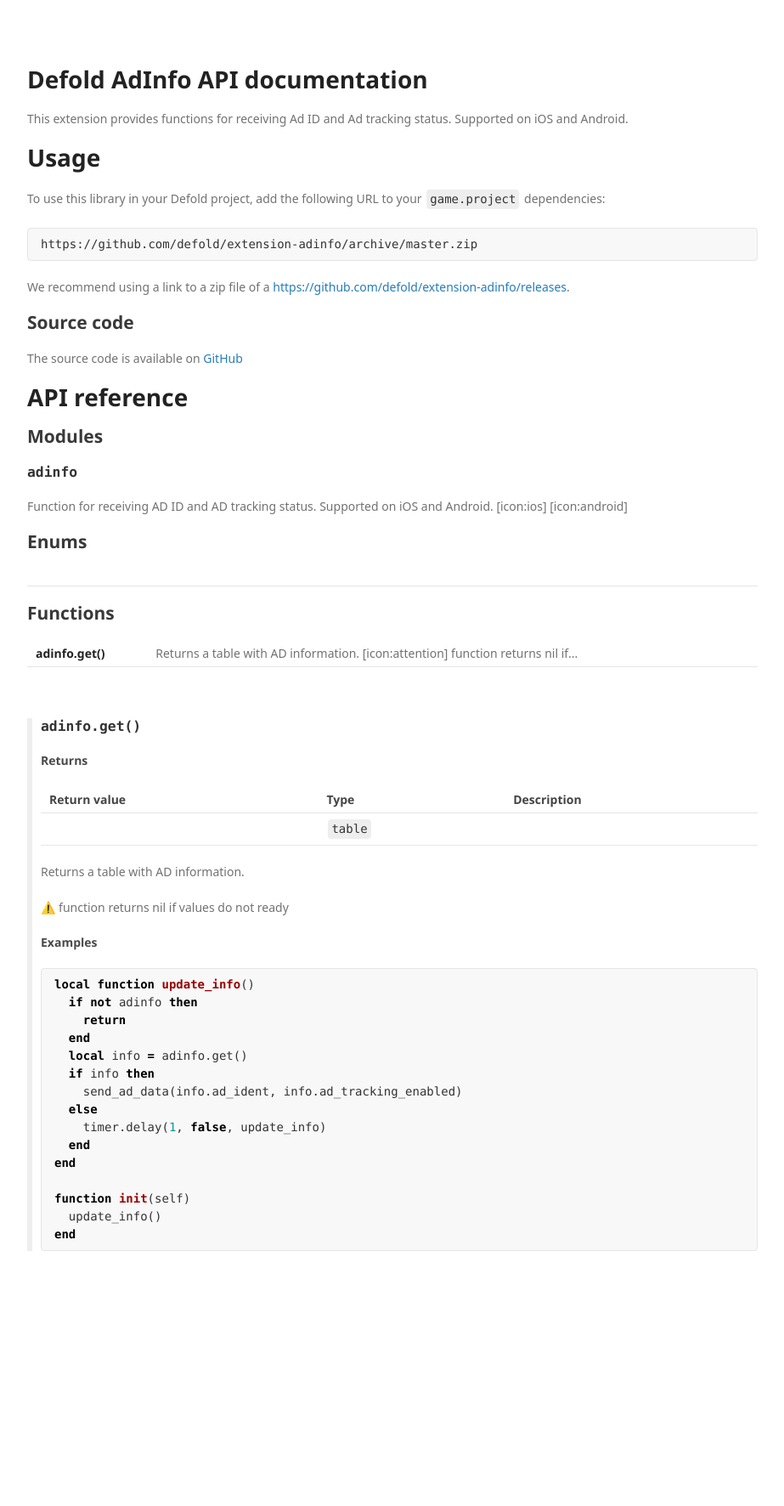
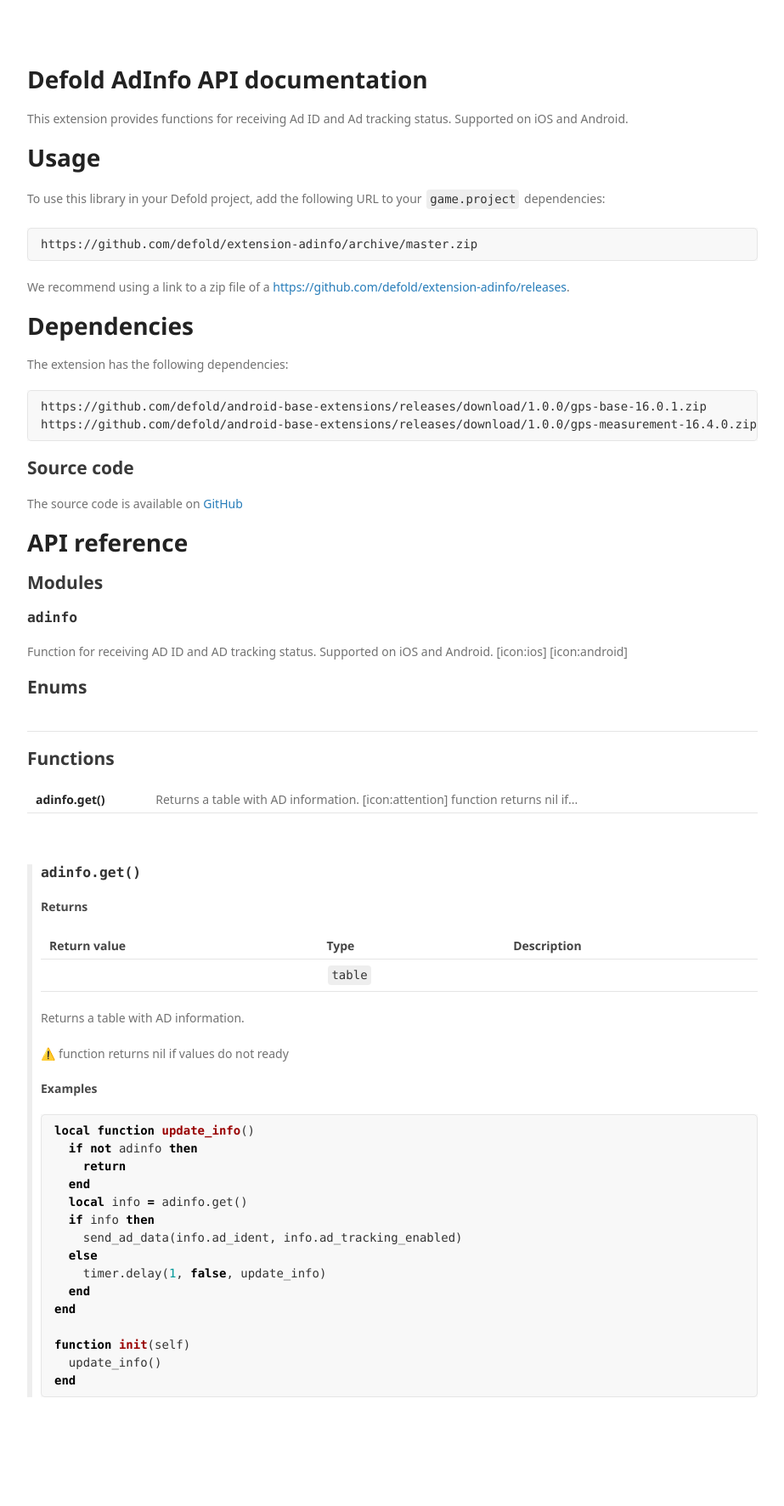
Before and after one commit to defold/extension-adinfo, a Jekyll site: the page built from docs/index.md, in a window 1280 px wide. Shown: the whole page at 85% size, without its empty margins (178-1101 px from the left). Built offline with Jekyll 4.4.1, drawn with Linux system fonts in a browser that asks for light colours; some web fonts are replaced; our own code applies the rules of GitHub Pages for plain Markdown files; before the commit the page ends 1600 px from its top, so only the background shows below that.

Commit message:
Updated docs and dependencies

```diff
--- a/docs/index.md
+++ b/docs/index.md
@@ -13,6 +13,13 @@ To use this library in your Defold project, add the following URL to your <code
 
 We recommend using a link to a zip file of a [https://github.com/defold/extension-adinfo/releases](specific release).
 
+# Dependencies
+
+The extension has the following dependencies:
+
+    https://github.com/defold/android-base-extensions/releases/download/1.0.0/gps-base-16.0.1.zip
+    https://github.com/defold/android-base-extensions/releases/download/1.0.0/gps-measurement-16.4.0.zip
+
 ## Source code
 
 The source code is available on [GitHub](https://github.com/defold/extension-adinfo)
```
Also changed, not shown: 1 other file.
